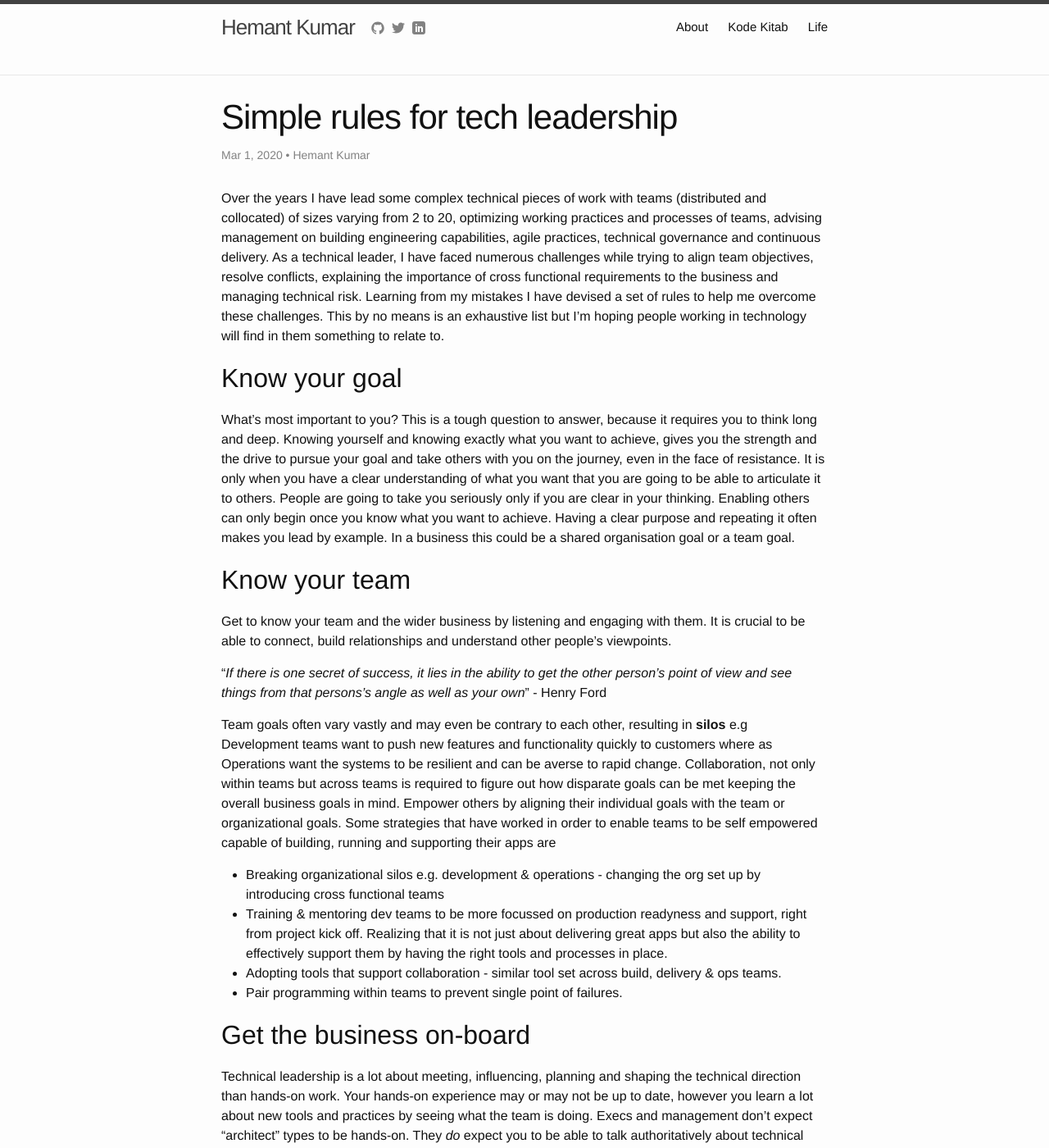
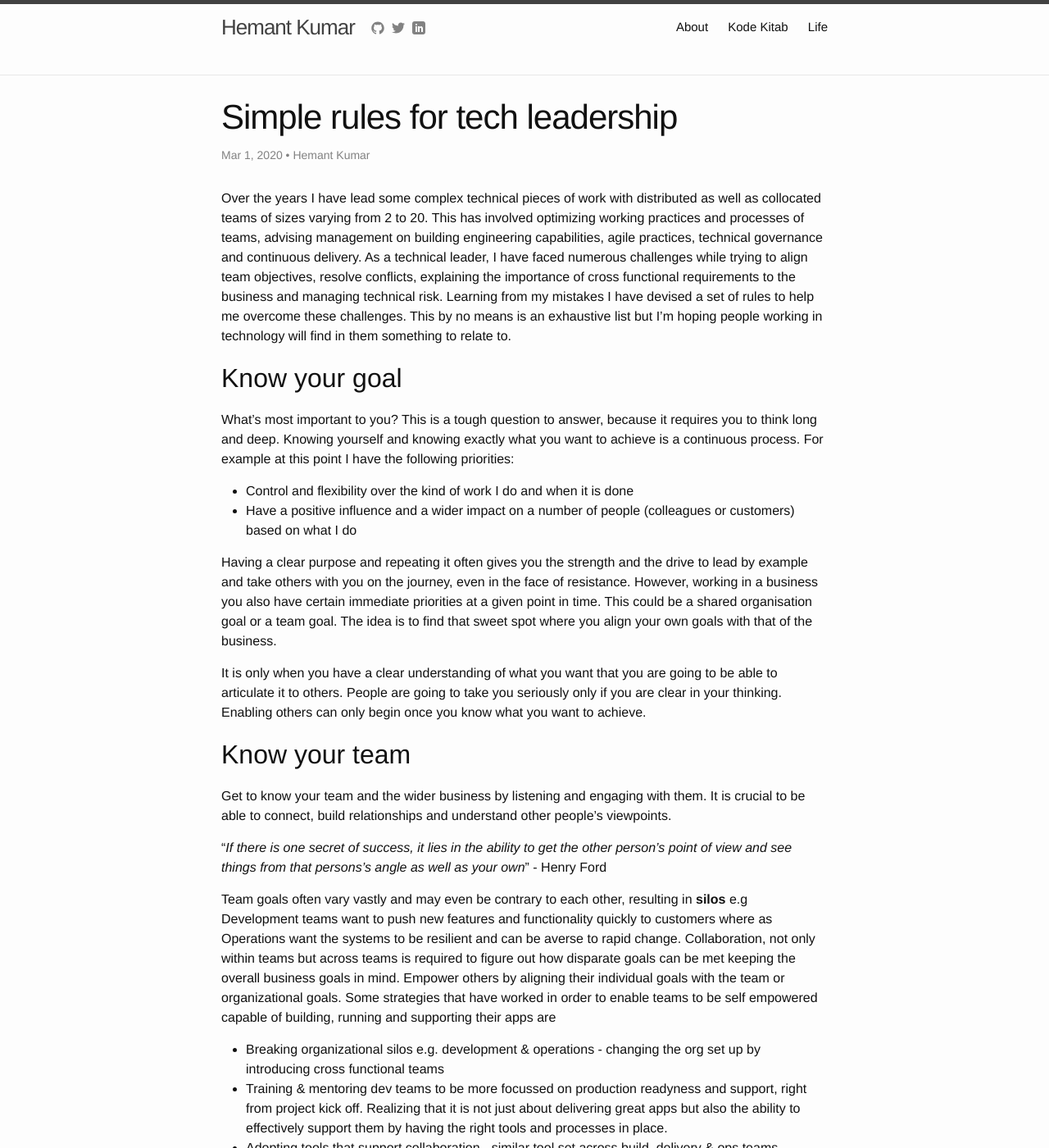
Before and after one commit to hemantksingh/hemantksingh.github.io, a Jekyll site: the page built from _posts/2020-03-01-simple-rules-for-tech-leadership.markdown, in a window 1280 px wide and 1400 px high. Shown: the whole window at 82% size. Built offline with Jekyll 4.4.1, drawn with Linux system fonts in a browser that asks for light colours; comment, search, counter and statistics services are not loaded; some of the changed text lies outside the part shown.

Commit message:
Know your goal

```diff
--- a/_posts/2020-03-01-simple-rules-for-tech-leadership.markdown
+++ b/_posts/2020-03-01-simple-rules-for-tech-leadership.markdown
@@ -9,11 +9,18 @@ comments: true
 modified_time: '2020-02-29T23:31:00.000-08:00'
 ---
 
-Over the years I have lead some complex technical pieces of work with teams (distributed and collocated) of sizes varying from 2 to 20, optimizing working practices and processes of teams, advising management on building engineering capabilities, agile practices, technical governance and continuous delivery. As a technical leader, I have faced numerous challenges while trying to align team objectives, resolve conflicts, explaining the importance of cross functional requirements to the business and managing technical risk. Learning from my mistakes I have devised a set of rules to help me overcome these challenges. This by no means is an exhaustive list but I'm hoping people working in technology will find in them something to relate to.
+Over the years I have lead some complex technical pieces of work with distributed as well as collocated teams of sizes varying from 2 to 20. This has involved optimizing working practices and processes of teams, advising management on building engineering capabilities, agile practices, technical governance and continuous delivery. As a technical leader, I have faced numerous challenges while trying to align team objectives, resolve conflicts, explaining the importance of cross functional requirements to the business and managing technical risk. Learning from my mistakes I have devised a set of rules to help me overcome these challenges. This by no means is an exhaustive list but I'm hoping people working in technology will find in them something to relate to.
 
 ## Know your goal
 
-What's most important to you? This is a tough question to answer, because it requires you to think long and deep. Knowing yourself and knowing exactly what you want to achieve, gives you the strength and the drive to pursue your goal and take others with you on the journey, even in the face of resistance. It is only when you have a clear understanding of what you want that you are going to be able to articulate it to others. People are going to take you seriously only if you are clear in your thinking. Enabling others can only begin once you know what you want to achieve. Having a clear purpose and repeating it often makes you lead by example. In a business this could be a shared organisation goal or a team goal.
+What's most important to you? This is a tough question to answer, because it requires you to think long and deep. Knowing yourself and knowing exactly what you want to achieve is a continuous process. For example at this point I have the following priorities:
+
+* Control and flexibility over the kind of work I do and when it is done
+* Have a positive influence and a wider impact on a number of people (colleagues or customers) based on what I do
+
+Having a clear purpose and repeating it often gives you the strength and the drive to lead by example and take others with you on the journey, even in the face of resistance. However, working in a business you also have certain immediate priorities at a given point in time. This could be a shared organisation goal or a team goal. The idea is to find that sweet spot where you align your own goals with that of the business.
+
+It is only when you have a clear understanding of what you want that you are going to be able to articulate it to others. People are going to take you seriously only if you are clear in your thinking. Enabling others can only begin once you know what you want to achieve.
 
 ## Know your team
 
@@ -57,7 +64,7 @@ Having a visual representation of your technology estate and capabilities allows
 
 Light weight documentation that captures key technology decisions and choices helps in providing context not only to your team but also for future teams, who may want to evolve your technology landscape. [Architecture decision records](https://github.com/joelparkerhenderson/architecture_decision_record) is a useful technique that I have used to capture key architecture decisions on projects for visibility within the team and for external oversight.
 
-Most of our time and energy is spent translating complex business rules into code, rather than thinking about the rules themselves. When you’re thinking in terms of a programming language, code constrains your ability to think, it can make you miss the forest for the trees. Therefore it is crucial to document your system architecture as well as your business architecture and the associated data flows. Whilst documentation is important, it is also important for it to be easily consumable.  Using a standard approach like [C4 model](https://c4model.com/) across all your artifacts for visualising your architecture, goes a long way in communicating and thinking above the code.
+Most of our time and energy is spent translating complex business rules into code, rather than thinking about the rules themselves. When you’re thinking in terms of a programming language, code constrains your ability to think, it can make you miss the forest for the trees. Therefore it is crucial to think before writing any code and to document your thinking. This could be your business architecture, system architecture and the associated data flows. Whilst documentation is important, it is also important for it to be easily consumable. Using a standard approach like [C4 model](https://c4model.com/) across all your artifacts for visualising your architecture, goes a long way in communicating and thinking above the code.
 
 ## Simplify not over engineer
 
```
